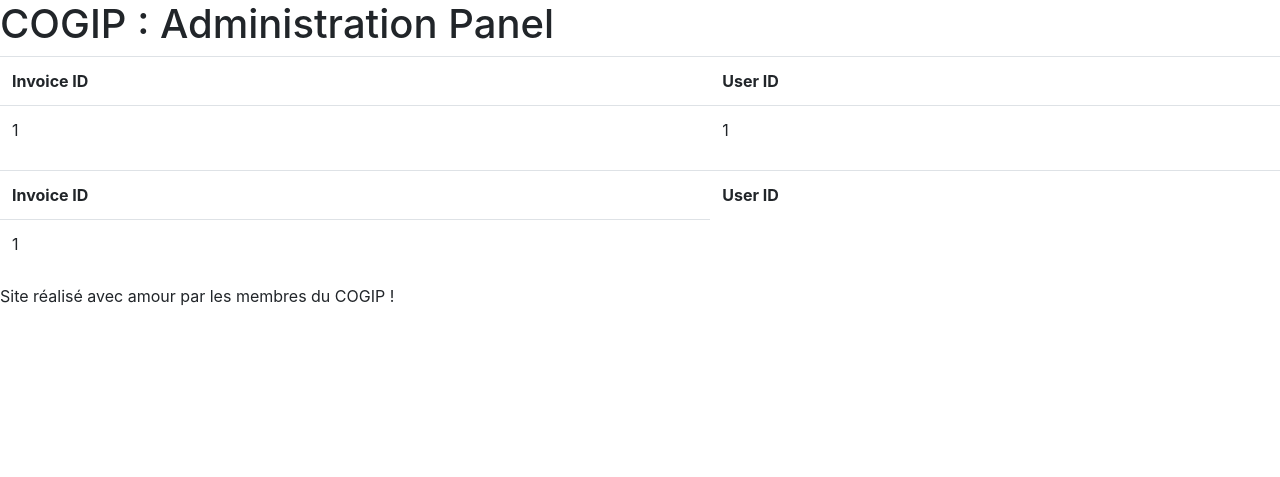
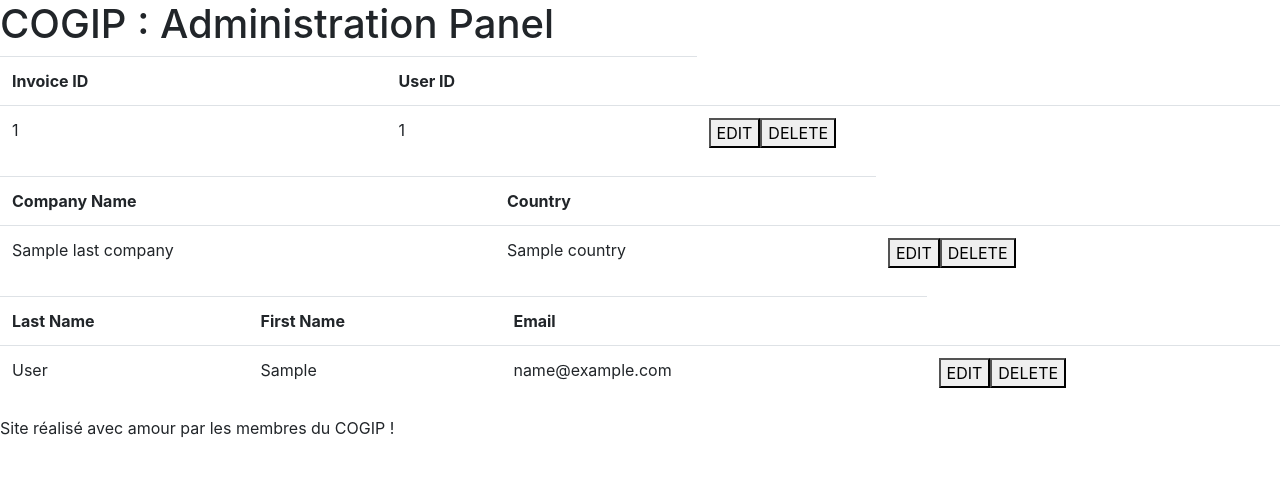
Before and after one commit to 88aleksandra88/TW-Cogip, a PHP site: template view/adminView.php in a window 1280 px wide. Shown: the part 56-533 px from the top of the page. Run offline with PHP 8.4, Linux system fonts and the light colour scheme; the template is opened without the code that fills it: most values are stand-ins (such as "Sample title", 1, 10 or a date in 2020).

Commit message:
Admin-panel MVP

```diff
--- a/model/Connection.php
+++ b/model/Connection.php
@@ -11,7 +11,7 @@ class Connection
     protected function dbConnect()
     {
         $db = new \PDO('mysql:host=localhost;dbname=cogip;charset=utf8', 'root', 'root');
-        echo 'connection success';
+        echo ' connection success ';
         return $db;
     }
 }
--- a/router/Router.php
+++ b/router/Router.php
@@ -15,7 +15,6 @@ class Router extends Controller
     {
         if (isset($_GET['action']))
         {
-            echo 'enter if';
             //& Admin routing
             if ($_GET['action'] == 'adminPanel')
             {
--- a/view/adminView.php
+++ b/view/adminView.php
@@ -14,22 +14,42 @@ $title = "COGIP - Panel Admin"; ?>
                 <tr>
                     <th scope='col'>Invoice ID</th>
                     <th scope='col'>User ID</th>
-                </th>";
-    while($row = $list->fetch()){
+                </t>";
+    while($row = $lastInvoices->fetch()){
         echo "<tr>";
         echo "<td>" . $row['invoice_number'] . "</td>";
         echo "<td>" . $row['user_id'] . "</td>";
+        echo "<td><button>EDIT</button><button>DELETE</button></td>";
         echo "</tr>";
     }
     echo "</table>";
+
     echo "<table class='table'>
                 <tr>
-                    <th scope='col'>Invoice ID</th>
-                    <th scope='col'>User ID</th>
+                    <th scope='col'>Company Name</th>
+                    <th scope='col'>Country</th>
                 </th>";
-    while($row = $listDeux->fetch()){
+    while($row = $lastCompanies->fetch()){
         echo "<tr>";
-        echo "<td>" . $row['user_id'] . "</td>";
+        echo "<td>" . $row['company_name'] . "</td>";
+        echo "<td>" . $row['country'] . "</td>";
+        echo "<td><button>EDIT</button><button>DELETE</button></td>";
+        echo "</tr>";
+    }
+    echo "</table>";
+
+    echo "<table class='table'>
+                <tr>
+                    <th scope='col'>Last Name</th>
+                    <th scope='col'>First Name</th>
+                    <th scope='col'>Email</th>
+                </th>";
+    while($row = $lastContacts->fetch()){
+        echo "<tr>";
+        echo "<td>" . $row['last_name'] . "</td>";
+        echo "<td>" . $row['first_name'] . "</td>";
+        echo "<td>" . $row['email'] . "</td>";
+        echo "<td><button>EDIT</button><button>DELETE</button></td>";
         echo "</tr>";
     }
     echo "</table>";
```
Also changed, not shown: model/AdminManager.php (+5 -6 lines).
